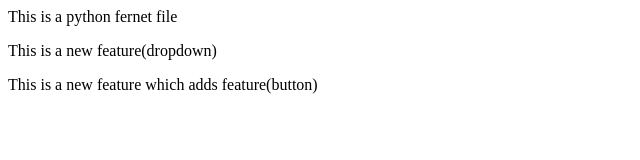
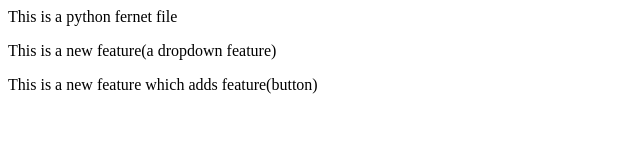
Before and after one commit to Deekshitha716/local-repo, a plain HTML site: page index.html in a window 1280 px wide. Shown: the full height of the page, 0-640 px from the left. Drawn offline with Linux system fonts and the light colour scheme.

Commit message:
Adding both features

```diff
--- a/index.html
+++ b/index.html
@@ -1,3 +1,3 @@
 <p> This is a python fernet file</p>
-<p>This is a new feature(dropdown)</p>
+<p>This is a new feature(a dropdown feature)</p>
 <p> This is a new feature which adds feature(button)</p>
```
